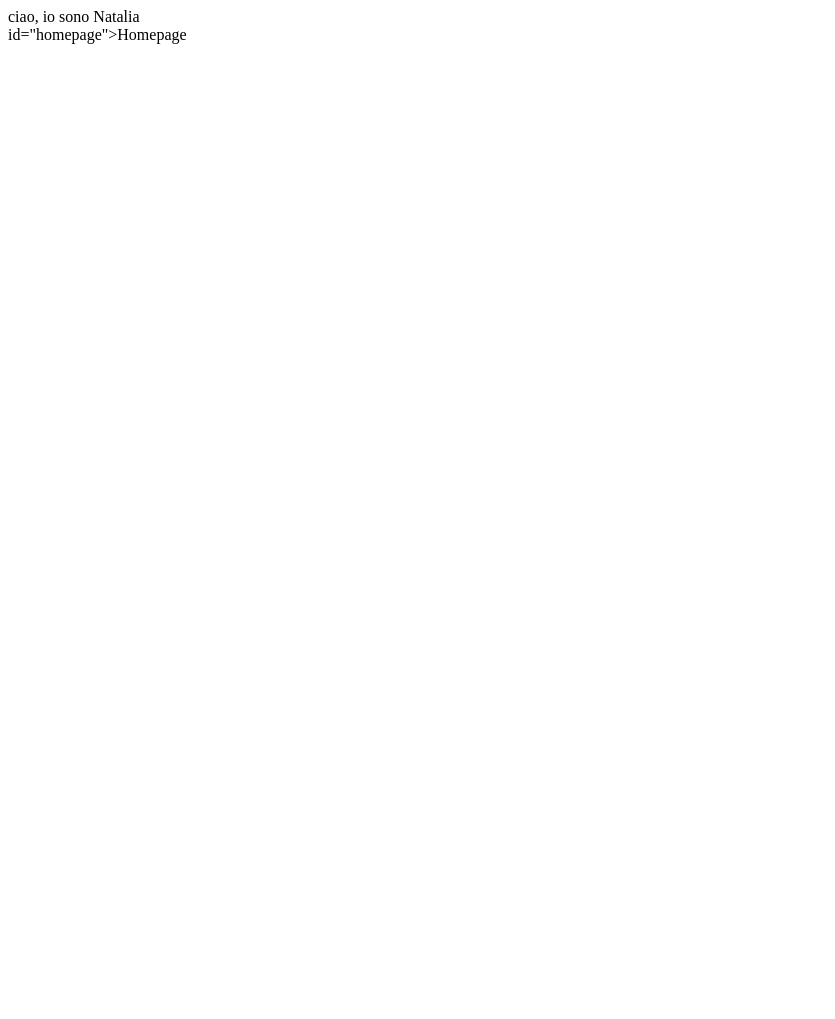
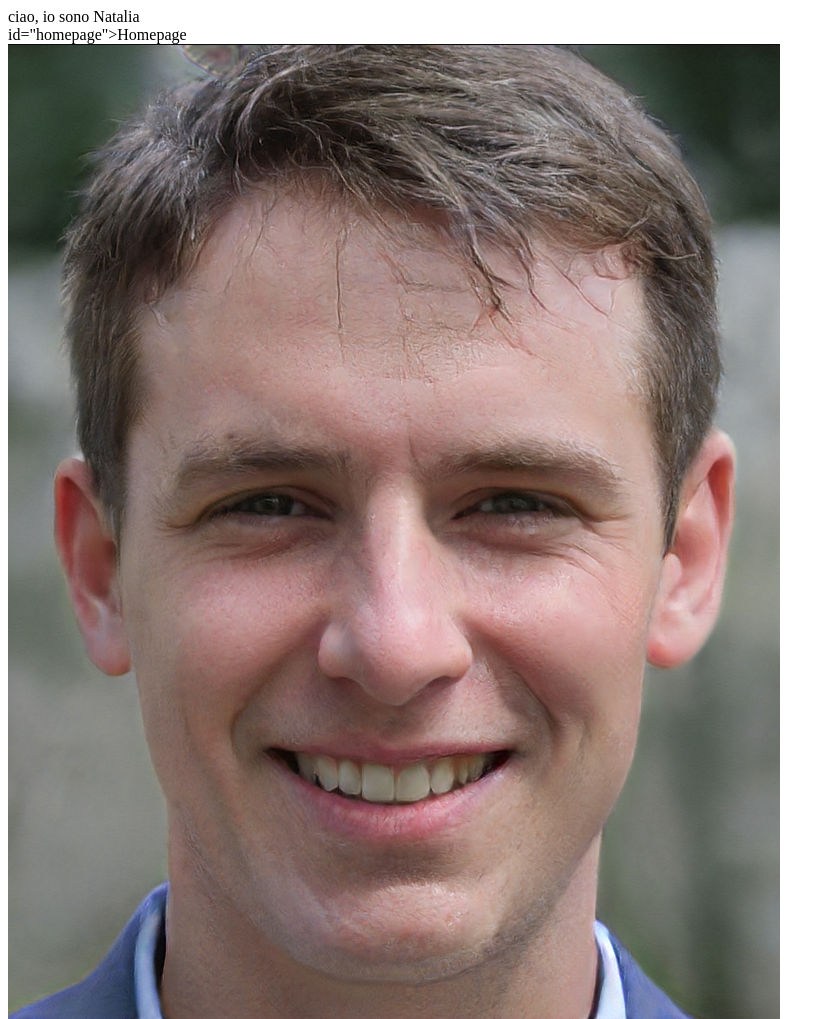
Before and after one commit to leorossi/git-learning, a plain HTML site: page index.html in a window 1280 px wide. Shown: the top 1019 px of the page, without its empty margins (0-835 px from the left). Before the commit the page ends 800 px from the top, so only its background shows below. Drawn offline with Linux system fonts and the light colour scheme.

Commit message:
adds image on page

```diff
--- a/index.html
+++ b/index.html
@@ -2,4 +2,5 @@
   <title>Homepage</title>
   ciao, io sono Natalia
   <div>id="homepage">Homepage</div>
+  <img src="/images/fakeface.png" alt="">
 </html>
```
Also changed, not shown: images/fakeface.png (added).
